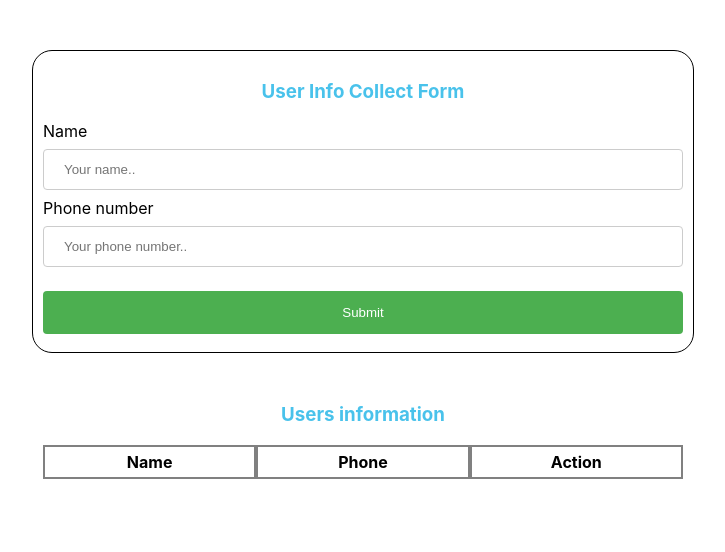
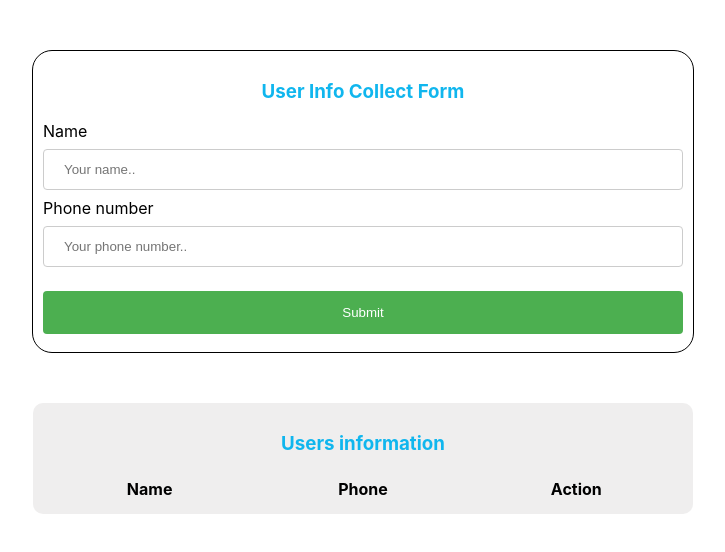
Before and after one commit to arifmia1129/helios-task, a React (Create React App) app: page / in a window 1280 px wide. Shown: the top 552 px of the page, without its empty margins (277-1002 px from the left). Built offline with nearby package versions, Linux system fonts and the light colour scheme.

Commit message:
change table design

```diff
--- a/src/components/UserForm/UserForm.css
+++ b/src/components/UserForm/UserForm.css
@@ -6,9 +6,9 @@ form {
     border-radius: 20px;
 }
 
-#title {
+.title {
     text-align: center;
-    color: rgb(73, 194, 235);
+    color: rgb(16, 182, 238);
 }
 
 input[type=text] {
--- a/src/components/UserForm/UserForm.js
+++ b/src/components/UserForm/UserForm.js
@@ -32,7 +32,7 @@ const UserForm = () => {
     return (
         <div>
             <form onSubmit={handleUserInfo}>
-                <h3 id='title'>User Info Collect Form</h3>
+                <h3 class='title'>User Info Collect Form</h3>
                 <label htmlFor="fname">Name</label>
                 <input type="text" id="name" name="name" placeholder="Your name.." />
                 <label htmlFor="lname">Phone number</label>
--- a/src/components/UserInfoTable/User.css
+++ b/src/components/UserInfoTable/User.css
@@ -2,11 +2,16 @@
     display: flex;
     justify-content: center;
     align-items: center;
+    background-color: white;
+    border-radius: 10px;
+    padding: 10px;
+    margin-bottom: 10px;
+    box-shadow: 2px 2px rgb(255, 255, 255);
+    ;
 }
 
 .col {
     width: 100%;
-    border: 2px solid gray;
     text-align: center;
     padding: 5px 0;
 }
--- a/src/components/UserInfoTable/UserInfoTable.css
+++ b/src/components/UserInfoTable/UserInfoTable.css
@@ -2,6 +2,15 @@
     width: 50%;
     margin: auto;
     margin-bottom: 50px;
+    background-color: rgb(224, 222, 222, .5);
+    padding: 10px;
+    border-radius: 10px;
+}
+
+.header-row {
+    display: flex;
+    justify-content: center;
+    align-items: center;
 }
 
 .header {
--- a/src/components/UserInfoTable/UserInfoTable.js
+++ b/src/components/UserInfoTable/UserInfoTable.js
@@ -7,8 +7,8 @@ const UserInfoTable = () => {
     const [users, setUsers] = useContext(UsersContext);
     return (
         <div className="container">
-            <h3 id='title'>Users information</h3>
-            <div className="row">
+            <h3 class='title'>Users information</h3>
+            <div className="header-row">
                 <div className="col header">Name</div>
                 <div className="col header">Phone</div>
                 <div className="col header">Action</div>
```
